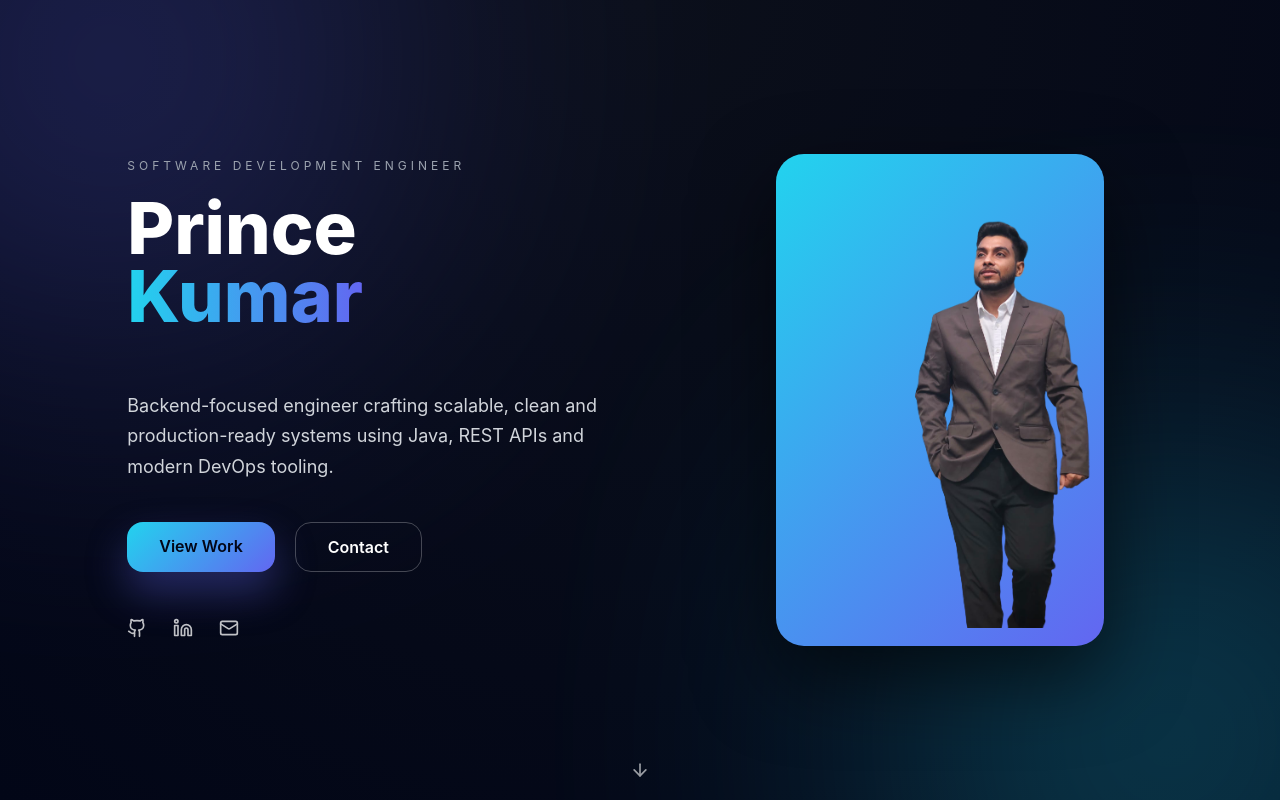
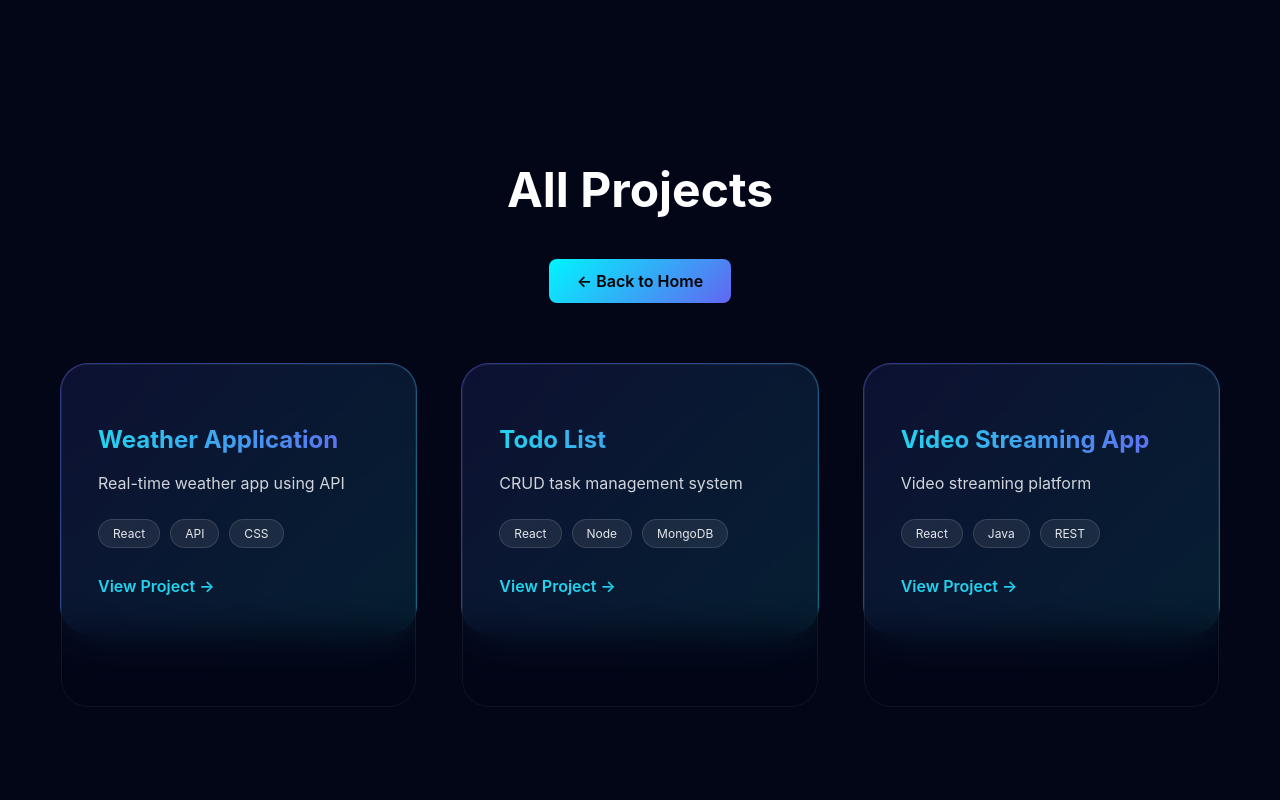
Before and after one commit to prince-kumar-07/portfolio-app, a React (Create React App) app: page /all-projects in a window 1280 px wide. Shown: the top 800 px of the page. Built offline with nearby package versions, Linux system fonts and the light colour scheme.

Commit message:
added allProject section

```diff
--- a/package.json
+++ b/package.json
@@ -12,6 +12,7 @@
     "react": "^19.2.4",
     "react-dom": "^19.2.4",
     "react-icons": "^5.5.0",
+    "react-router-dom": "^7.13.0",
     "react-scripts": "5.0.1",
     "react-toastify": "^11.0.5",
     "web-vitals": "^2.1.4"
--- a/src/App.js
+++ b/src/App.js
@@ -1,4 +1,6 @@
 import './App.css';
+import { Routes, Route } from "react-router-dom";
+
 import Awards from './components/awards';
 import Education from './components/education';
 import Experience from './components/experince';
@@ -10,9 +12,12 @@ import Contact from './components/contact';
 import Summary from './components/summary';
 import Hobbies from './components/hobbie';
 
-function App() {
+import AllProjects from './components/AllProjects';
+
+
+function MainPage() {
   return (
-    <div className="App">
+    <>
       <Home/>
       <Summary/>
       <Skills/>
@@ -23,7 +28,18 @@ function App() {
       <Hobbies/>
       <Contact/>
       <Footer/>
+    </>
+  );
+}
 
+function App() {
+  return (
+    <div className="App">
+
+      <Routes>
+        <Route path="/" element={<MainPage />} />
+        <Route path="/all-projects" element={<AllProjects />} />
+      </Routes>
 
     </div>
   );
--- a/src/Data/ProfessnalData.jsx
+++ b/src/Data/ProfessnalData.jsx
@@ -77,7 +77,7 @@ export const experiences = [
   },
 ]
 
-export const projects = [
+export const TopProjects = [
   {
     title: "Weather Application",
     description:
@@ -140,3 +140,24 @@ export const socialLinks = {
   leetcode: "",
   codechef: ""
 };
+
+export const Projects = [
+  {
+    title: "Weather Application",
+    description: "Real-time weather app using API",
+    tech: ["React", "API", "CSS"],
+    link: "#"
+  },
+  {
+    title: "Todo List",
+    description: "CRUD task management system",
+    tech: ["React", "Node", "MongoDB"],
+    link: "#"
+  },
+  {
+    title: "Video Streaming App",
+    description: "Video streaming platform",
+    tech: ["React", "Java", "REST"],
+    link: "#"
+  }
+];
--- /dev/null
+++ b/src/components/AllProjects.css
@@ -0,0 +1,41 @@
+.all-projects {
+  padding: 120px 60px;
+  background: #020617;
+  min-height: 100vh;
+  color: white;
+}
+
+.all-projects-heading {
+  font-size: 48px;
+  font-weight: 700;
+  text-align: center;
+  margin-bottom: 40px;
+}
+
+.all-projects-back {
+  text-align: center;
+  margin-bottom: 60px;
+}
+
+.back-btn {
+  display: inline-block;
+  padding: 12px 28px;
+  background: linear-gradient(135deg, #00f5ff, #6366f1);
+  color: black;
+  text-decoration: none;
+  border-radius: 8px;
+  font-weight: 600;
+  transition: 0.3s;
+}
+
+.back-btn:hover {
+  transform: translateY(-3px);
+}
+
+.all-projects-grid {
+  max-width: 1200px;
+  margin: 0 auto;
+  display: grid;
+  grid-template-columns: repeat(auto-fit, minmax(320px, 1fr));
+  gap: 44px;
+}
--- /dev/null
+++ b/src/components/AllProjects.jsx
@@ -0,0 +1,37 @@
+import "./AllProjects.css";
+import Projectcard from "../components/projectcard";
+import { Projects } from "../Data/ProfessnalData";
+import { Link } from "react-router-dom";
+
+function AllProjects() {
+  return (
+    <section className="all-projects">
+
+      {/* Heading */}
+      <h2 className="all-projects-heading">All Projects</h2>
+
+      {/* Back button */}
+      <div className="all-projects-back">
+        <Link to="/" className="back-btn">
+          ← Back to Home
+        </Link>
+      </div>
+
+      {/* Projects Grid */}
+      <div className="all-projects-grid">
+        {Projects.map((project, index) => (
+          <Projectcard
+            key={index}
+            title={project.title}
+            description={project.description}
+            tech={project.tech}
+            link={project.link}
+          />
+        ))}
+      </div>
+
+    </section>
+  );
+}
+
+export default AllProjects;
--- a/src/components/projects.css
+++ b/src/components/projects.css
@@ -19,8 +19,37 @@
   gap: 44px;
 }
 
+/* Button container */
+.projects-btn-container {
+  text-align: center;
+  margin-top: 160px;
+}
+
+/* Button style */
+.see-all-btn {
+  display: inline-block;
+  padding: 14px 32px;
+  font-size: 16px;
+  font-weight: 600;
+  color: #020617;
+  background: #00f5ff;
+  border-radius: 8px;
+  text-decoration: none;
+  transition: all 0.3s ease;
+}
+
+.see-all-btn:hover {
+  background: #00c4cc;
+  transform: translateY(-3px);
+}
+
+/* Mobile */
 @media (max-width: 768px) {
   .projects {
     padding: 80px 24px;
   }
+
+  .projects-heading {
+    font-size: 32px;
+  }
 }
--- a/src/components/projects.jsx
+++ b/src/components/projects.jsx
@@ -1,18 +1,29 @@
 import './projects.css'
 import Projectcard from '../components/projectcard'
-import { projects } from '../Data/ProfessnalData';
+import { TopProjects } from '../Data/ProfessnalData'
+import { Link } from 'react-router-dom'
 
- function Projects() {
+function Projects() {
   return (
     <section className="projects" id="projects">
+
       <h2 className="projects-heading">Selected Projects</h2>
+
       <div className="projects-grid">
-        {projects.map((project, index) => (
+        {TopProjects.slice(0, 3).map((project, index) => (
           <Projectcard key={index} {...project} />
         ))}
       </div>
+
+      {/* See All Projects Button */}
+      <div className="projects-btn-container">
+        <Link to="/all-projects" className="see-all-btn">
+          See All Projects →
+        </Link>
+      </div>
+
     </section>
-  );
+  )
 }
 
-export default Projects;
+export default Projects
--- a/src/index.js
+++ b/src/index.js
@@ -3,11 +3,14 @@ import ReactDOM from 'react-dom/client';
 import './index.css';
 import App from './App';
 import reportWebVitals from './reportWebVitals';
+import { BrowserRouter } from 'react-router-dom';
 
 const root = ReactDOM.createRoot(document.getElementById('root'));
 root.render(
   <React.StrictMode>
+     <BrowserRouter>
     <App />
+  </BrowserRouter>
   </React.StrictMode>
 );
 
```
Also changed, not shown: 1 other file (tests, documents, lock files or other folders).
